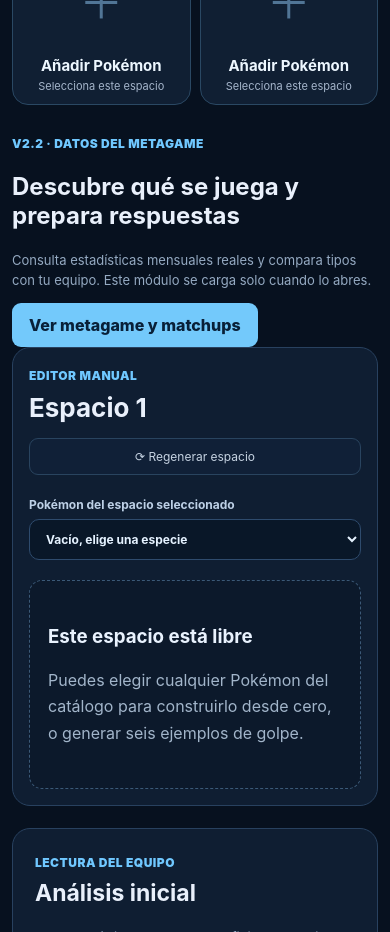
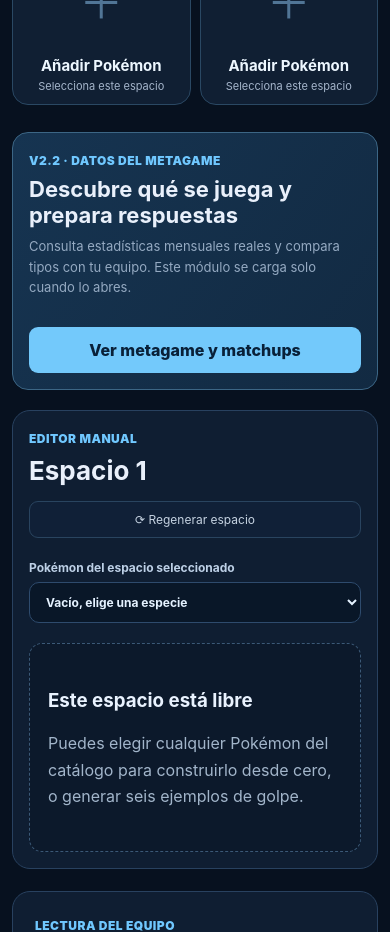
Before and after one commit to NicoGM76/Pokemon-Randomaicer-Team, a React (Vite) app: page /#/competitive in a window 390 px wide. Shown: the part 1400-2332 px from the top of the page. Built offline with nearby package versions, Linux system fonts and the light colour scheme.

Commit message:
style: add responsive lazy metagame launcher

```diff
--- a/src/competitive/competitive.css
+++ b/src/competitive/competitive.css
@@ -86,3 +86,10 @@
   .comp-stat-grid { grid-template-columns:repeat(2,minmax(0,1fr)); }
   .comp-two-fields { grid-template-columns:1fr; }
 }
+
+/* V2.2 keeps live meta data behind an explicit opt-in, especially on mobile. */
+.comp-meta-launch{display:flex;align-items:center;justify-content:space-between;gap:18px;padding:22px;margin:25px 0 20px;border:1px solid #3c6685;border-radius:16px;background:linear-gradient(125deg,#163451,#122a42)}
+.comp-meta-launch h2{margin:7px 0 8px;font-size:22px}
+.comp-meta-launch p{max-width:580px}
+.comp-meta-launch button{min-height:46px;flex-shrink:0}
+@media(max-width:700px){.comp-meta-launch{flex-direction:column;align-items:stretch;padding:16px}.comp-meta-launch button{width:100%}}
```
